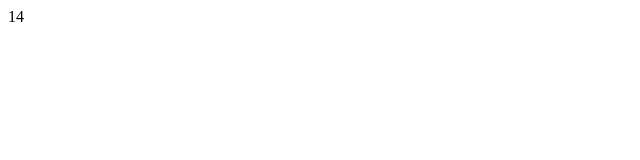
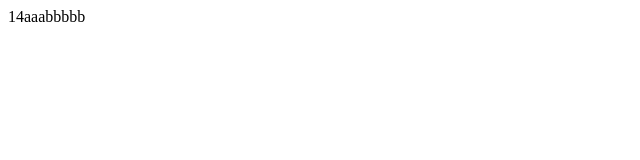
Before and after one commit to JoseManuelMunozManzano/aprender-react-100-ejercicios-practicos, a React (Vite) app in the folder 16-useEffect-problemas-tipicos/: page / in a window 1280 px wide. Shown: the top 160 px of the page, without its empty margins (0-640 px from the left). Built offline with nearby package versions, Linux system fonts and the light colour scheme.

Commit message:
16-Problema 3 - Updating useEffect - Indicamos el nuevo problema

```diff
--- a/16-useEffect-problemas-tipicos/src/components/03-updating-use-effect/UpdatingUseEffect.tsx
+++ b/16-useEffect-problemas-tipicos/src/components/03-updating-use-effect/UpdatingUseEffect.tsx
@@ -4,9 +4,6 @@ export const UpdatingUseEffect = () => {
   const [number, setNumber] = useState<number>(0);
 
   useEffect(() => {
-    // Este console.log es un bucle infinito.
-    console.log('effect');
-
     // Si ejecutamos este componente en el navegador veremos que pasa algo raro.
     // Ocurre un extraño glitch.
 
@@ -19,11 +16,14 @@ export const UpdatingUseEffect = () => {
     //
     // Pero esto lleva a un segundo problema!!!
     // Función de limpiado de useEffect
+    // Hemos añadido un console.log y un texto en el div al lado de {number}
+    // Ahora vemos en el navegador como el contador se comporta de una forma muy extraña.
+    // Cada vez que añado más texto en el div al lado de {number} se vuelve peor el problema.
     setInterval(() => {
-      // setNumber(number + 1);
+      console.log('effect');
       setNumber((prev) => prev + 1);
     }, 1000);
   }, []);
 
-  return <div>{number}</div>;
+  return <div>{number}aaabbbbb</div>;
 };
```
